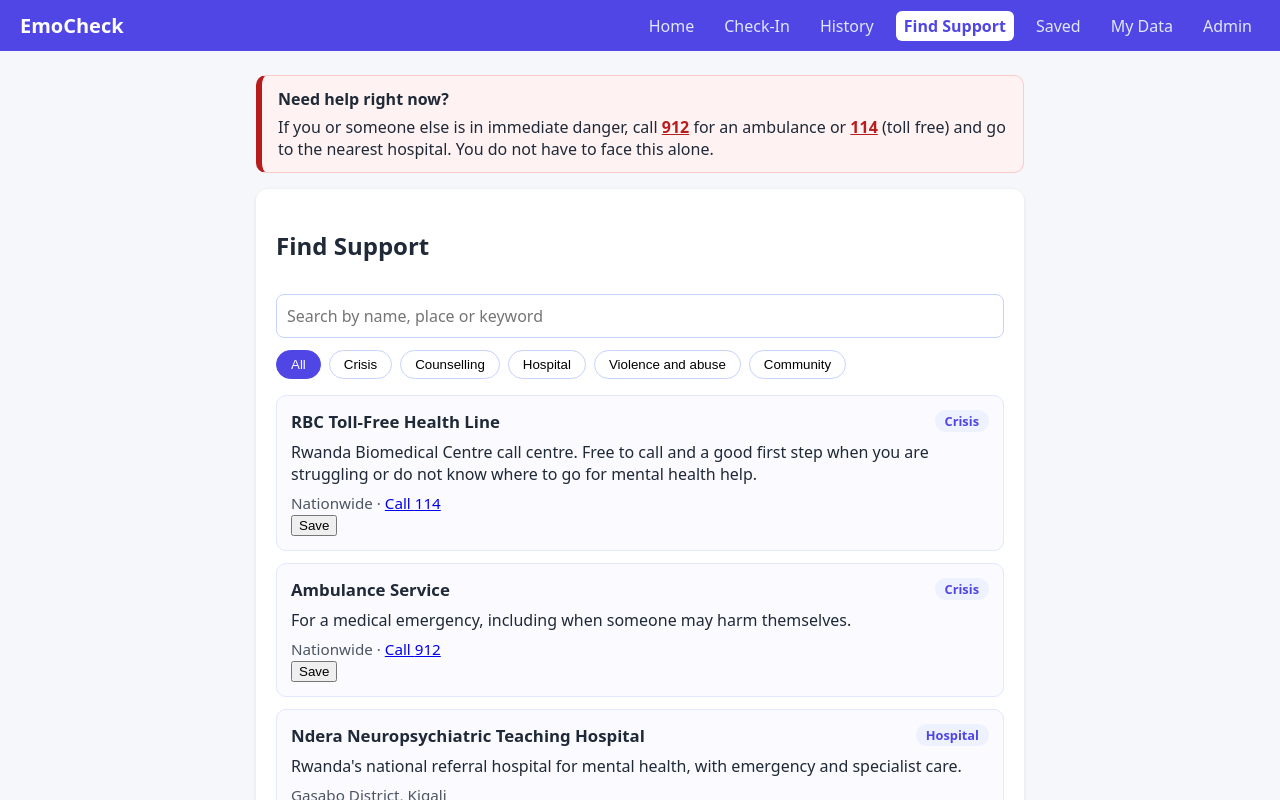
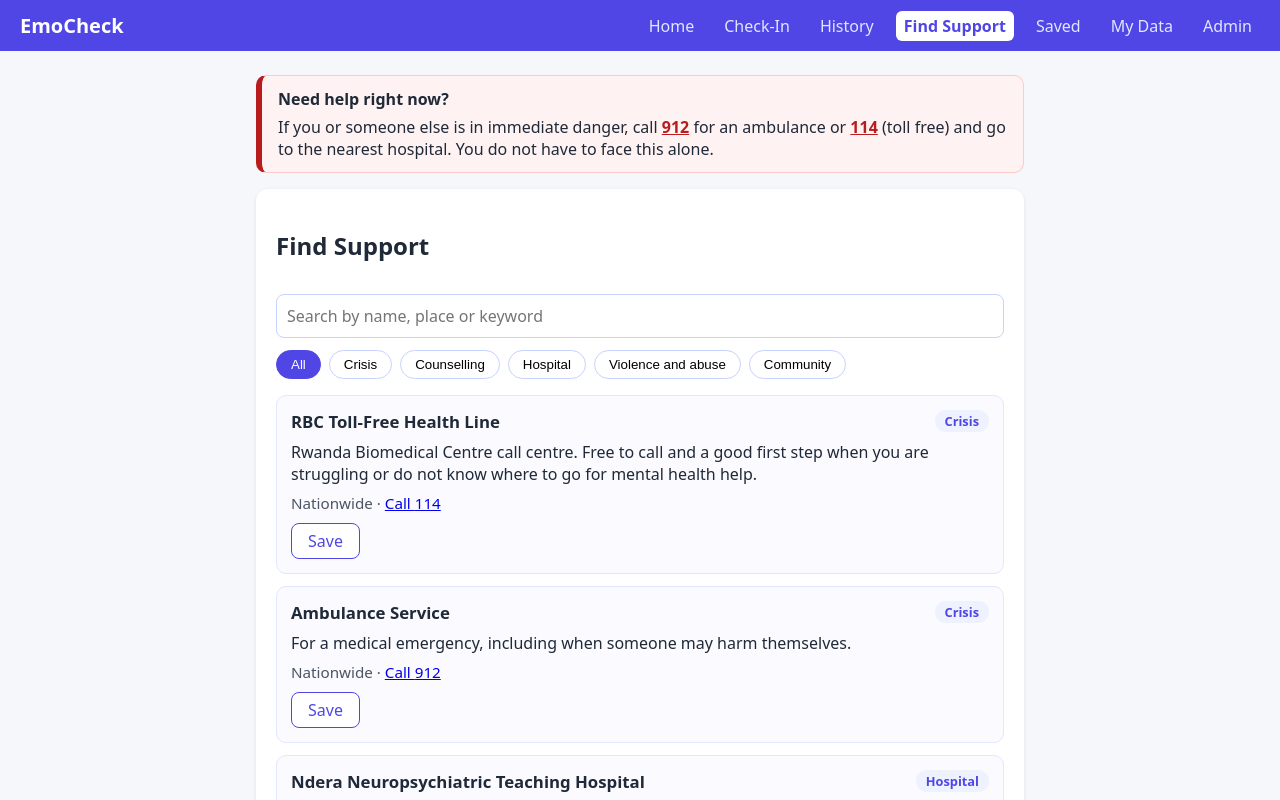
Before and after one commit to Isuwafa/EMOCHECK-APP, a React (Vite) app: page /support in a window 1280 px wide. Shown: the top 800 px of the page. Built offline with nearby package versions, Linux system fonts and the light colour scheme.

Commit message:
Add styles for Save button

```diff
--- a/src/index.css
+++ b/src/index.css
@@ -56,3 +56,5 @@ textarea { width: 100%; padding: 10px; border: 1px solid #c7d2fe; border-radius:
 .resource-top { display: flex; justify-content: space-between; align-items: center; gap: 8px; flex-wrap: wrap; }
 .badge { background: #eef2ff; color: #4f46e5; padding: 2px 10px; border-radius: 999px; font-size: 0.8rem; font-weight: 600; }
 .resource-meta { color: #4b5563; font-size: 0.95rem; }
+.save-btn { margin-top: 10px; padding: 6px 16px; background: white; color: #4f46e5; border: 1px solid #4f46e5; border-radius: 8px; cursor: pointer; font: inherit; }
+.save-btn.saved { background: #4f46e5; color: white; }
```
